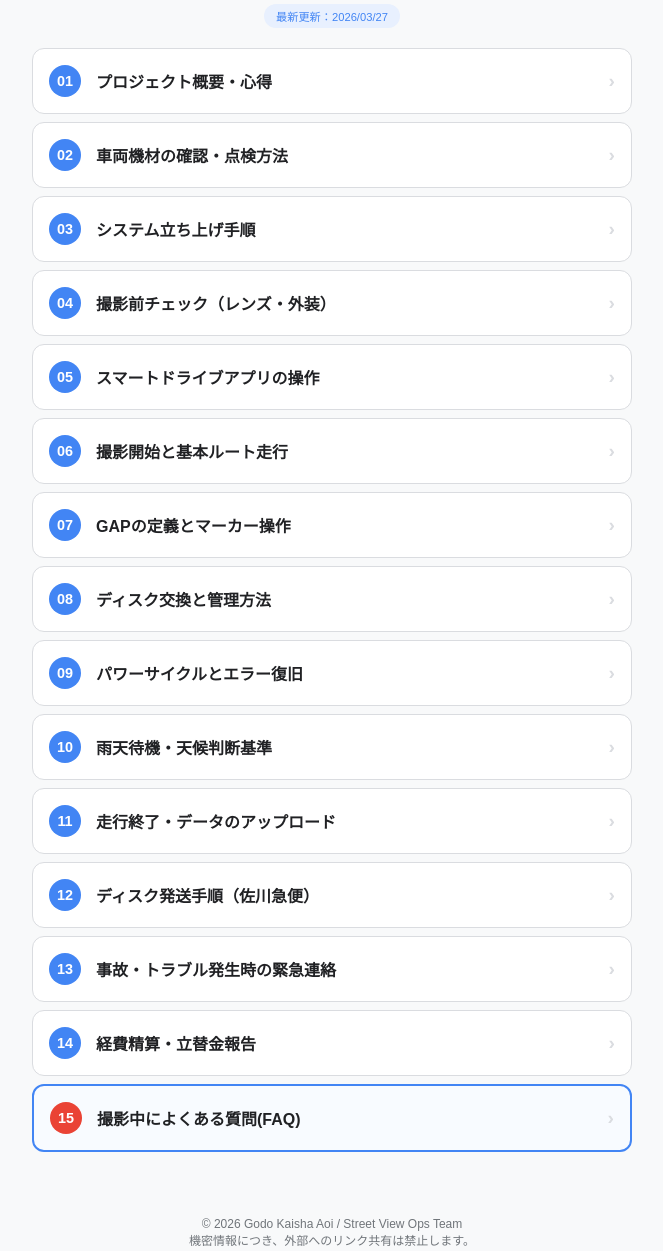
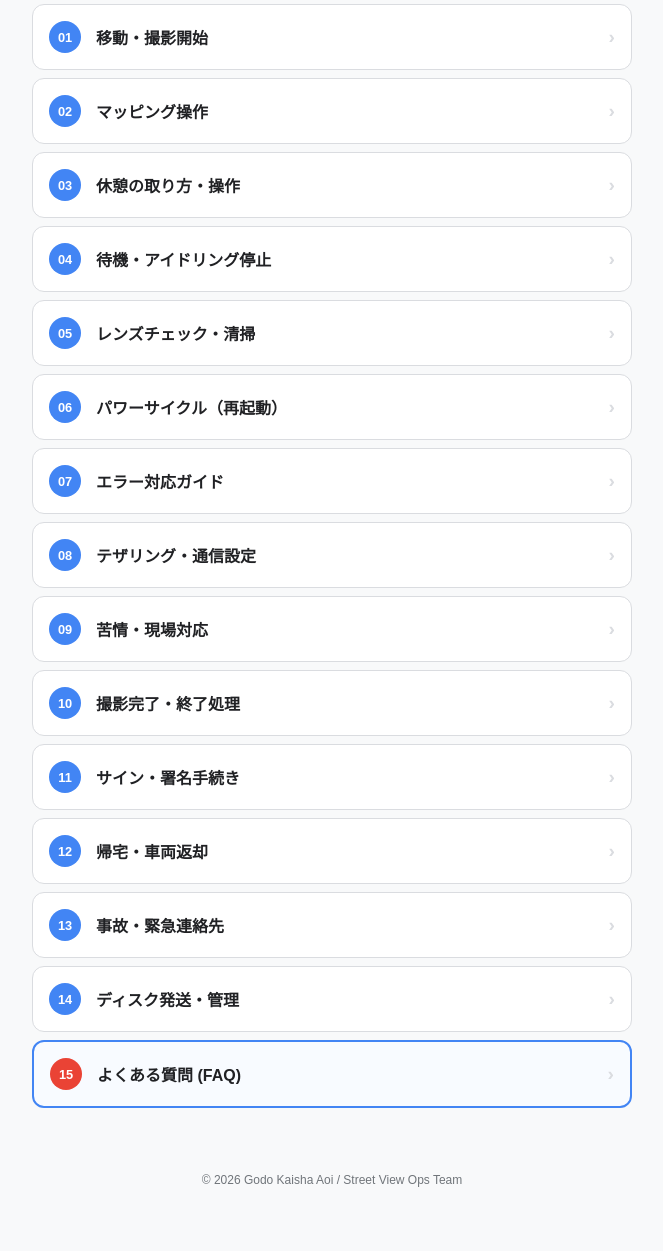
Before and after one commit to e4144e4144/-training, a plain HTML site: page index.html in a window 1280 px wide. Shown: the part 97-1348 px from the top of the page, without its empty margins (308-971 px from the left). After the commit the page ends 1326 px from the top, so only its background shows below. Drawn offline with Linux system fonts and the light colour scheme.

Commit message:
Update index.html

```diff
--- a/index.html
+++ b/index.html
@@ -32,7 +32,6 @@
 
         .container { padding: 15px; max-width: 600px; margin: 0 auto; }
 
-        /* メニューリストのスタイル */
         .menu-list { list-style: none; padding: 0; margin: 0; }
         .menu-item {
             background: #fff;
@@ -40,7 +39,7 @@
             border-radius: 12px;
             overflow: hidden;
             border: 1px solid #dadce0;
-            transition: transform 0.1s, box-shadow 0.1s;
+            transition: transform 0.1s;
         }
         .menu-item:active { transform: scale(0.98); background: #f1f3f4; }
 
@@ -61,13 +60,12 @@
             align-items: center;
             justify-content: center;
             font-weight: bold;
-            font-size: 0.9rem;
+            font-size: 0.8rem;
             margin-right: 15px;
         }
         .menu-text { font-size: 1rem; font-weight: bold; flex-grow: 1; }
         .arrow { color: #dadce0; font-size: 1.2rem; font-weight: bold; }
 
-        /* FAQ(15番)を強調 */
         .menu-item.highlight { border: 2px solid var(--google-blue); background: #f8fbff; }
         .menu-item.highlight .num-circle { background: var(--google-red); }
 
@@ -76,15 +74,6 @@
             padding: 30px 15px;
             font-size: 0.75rem;
             color: #70757a;
-        }
-        .status-badge {
-            display: inline-block;
-            background: #e8f0fe;
-            color: var(--google-blue);
-            padding: 4px 12px;
-            border-radius: 20px;
-            font-size: 0.7rem;
-            margin-bottom: 20px;
         }
     </style>
 </head>
@@ -96,30 +85,26 @@
 </header>
 
 <div class="container">
-    <div style="text-align:center;">
-        <span class="status-badge">最新更新：2026/03/27</span>
-    </div>
-
     <ul class="menu-list">
-        <li class="menu-item"><a href="page1.html" class="menu-link"><span class="num-circle">01</span><span class="menu-text">プロジェクト概要・心得</span><span class="arrow">›</span></a></li>
-        <li class="menu-item"><a href="page2.html" class="menu-link"><span class="num-circle">02</span><span class="menu-text">車両機材の確認・点検方法</span><span class="arrow">›</span></a></li>
-        <li class="menu-item"><a href="page3.html" class="menu-link"><span class="num-circle">03</span><span class="menu-text">システム立ち上げ手順</span><span class="arrow">›</span></a></li>
-        <li class="menu-item"><a href="page4.html" class="menu-link"><span class="num-circle">04</span><span class="menu-text">撮影前チェック（レンズ・外装）</span><span class="arrow">›</span></a></li>
-        <li class="menu-item"><a href="page5.html" class="menu-link"><span class="num-circle">05</span><span class="menu-text">スマートドライブアプリの操作</span><span class="arrow">›</span></a></li>
-        <li class="menu-item"><a href="page6.html" class="menu-link"><span class="num-circle">06</span><span class="menu-text">撮影開始と基本ルート走行</span><span class="arrow">›</span></a></li>
-        <li class="menu-item"><a href="page7.html" class="menu-link"><span class="num-circle">07</span><span class="menu-text">GAPの定義とマーカー操作</span><span class="arrow">›</span></a></li>
-        <li class="menu-item"><a href="page8.html" class="menu-link"><span class="num-circle">08</span><span class="menu-text">ディスク交換と管理方法</span><span class="arrow">›</span></a></li>
-        <li class="menu-item"><a href="page9.html" class="menu-link"><span class="num-circle">09</span><span class="menu-text">パワーサイクルとエラー復旧</span><span class="arrow">›</span></a></li>
-        <li class="menu-item"><a href="page10.html" class="menu-link"><span class="num-circle">10</span><span class="menu-text">雨天待機・天候判断基準</span><span class="arrow">›</span></a></li>
-        <li class="menu-item"><a href="page11.html" class="menu-link"><span class="num-circle">11</span><span class="menu-text">走行終了・データのアップロード</span><span class="arrow">›</span></a></li>
-        <li class="menu-item"><a href="page12.html" class="menu-link"><span class="num-circle">12</span><span class="menu-text">ディスク発送手順（佐川急便）</span><span class="arrow">›</span></a></li>
-        <li class="menu-item"><a href="page13.html" class="menu-link"><span class="num-circle">13</span><span class="menu-text">事故・トラブル発生時の緊急連絡</span><span class="arrow">›</span></a></li>
-        <li class="menu-item"><a href="page14.html" class="menu-link"><span class="num-circle">14</span><span class="menu-text">経費精算・立替金報告</span><span class="arrow">›</span></a></li>
+        <li class="menu-item"><a href="./01.move/" class="menu-link"><span class="num-circle">01</span><span class="menu-text">移動・撮影開始</span><span class="arrow">›</span></a></li>
+        <li class="menu-item"><a href="./02.mapping/" class="menu-link"><span class="num-circle">02</span><span class="menu-text">マッピング操作</span><span class="arrow">›</span></a></li>
+        <li class="menu-item"><a href="./03.breaktime/" class="menu-link"><span class="num-circle">03</span><span class="menu-text">休憩の取り方・操作</span><span class="arrow">›</span></a></li>
+        <li class="menu-item"><a href="./04.idle/" class="menu-link"><span class="num-circle">04</span><span class="menu-text">待機・アイドリング停止</span><span class="arrow">›</span></a></li>
+        <li class="menu-item"><a href="./05.lense/" class="menu-link"><span class="num-circle">05</span><span class="menu-text">レンズチェック・清掃</span><span class="arrow">›</span></a></li>
+        <li class="menu-item"><a href="./06.powercycle/" class="menu-link"><span class="num-circle">06</span><span class="menu-text">パワーサイクル（再起動）</span><span class="arrow">›</span></a></li>
+        <li class="menu-item"><a href="./07.error/" class="menu-link"><span class="num-circle">07</span><span class="menu-text">エラー対応ガイド</span><span class="arrow">›</span></a></li>
+        <li class="menu-item"><a href="./08.tethering/" class="menu-link"><span class="num-circle">08</span><span class="menu-text">テザリング・通信設定</span><span class="arrow">›</span></a></li>
+        <li class="menu-item"><a href="./09.complaints/" class="menu-link"><span class="num-circle">09</span><span class="menu-text">苦情・現場対応</span><span class="arrow">›</span></a></li>
+        <li class="menu-item"><a href="./10.complete/" class="menu-link"><span class="num-circle">10</span><span class="menu-text">撮影完了・終了処理</span><span class="arrow">›</span></a></li>
+        <li class="menu-item"><a href="./11.sign/" class="menu-link"><span class="num-circle">11</span><span class="menu-text">サイン・署名手続き</span><span class="arrow">›</span></a></li>
+        <li class="menu-item"><a href="./12.goinghome/" class="menu-link"><span class="num-circle">12</span><span class="menu-text">帰宅・車両返却</span><span class="arrow">›</span></a></li>
+        <li class="menu-item"><a href="./13.accident/" class="menu-link"><span class="num-circle">13</span><span class="menu-text">事故・緊急連絡先</span><span class="arrow">›</span></a></li>
+        <li class="menu-item"><a href="./14.disk/" class="menu-link"><span class="num-circle">14</span><span class="menu-text">ディスク発送・管理</span><span class="arrow">›</span></a></li>
 
         <li class="menu-item highlight">
-            <a href="page15.html" class="menu-link">
+            <a href="./15.QA/" class="menu-link">
                 <span class="num-circle">15</span>
-                <span class="menu-text">撮影中によくある質問(FAQ)</span>
+                <span class="menu-text">よくある質問 (FAQ)</span>
                 <span class="arrow">›</span>
             </a>
         </li>
@@ -127,8 +112,7 @@
 </div>
 
 <footer>
-    <p>© 2026 Godo Kaisha Aoi / Street View Ops Team<br>
-    機密情報につき、外部へのリンク共有は禁止します。</p>
+    <p>© 2026 Godo Kaisha Aoi / Street View Ops Team</p>
 </footer>
 
 </body>
```
